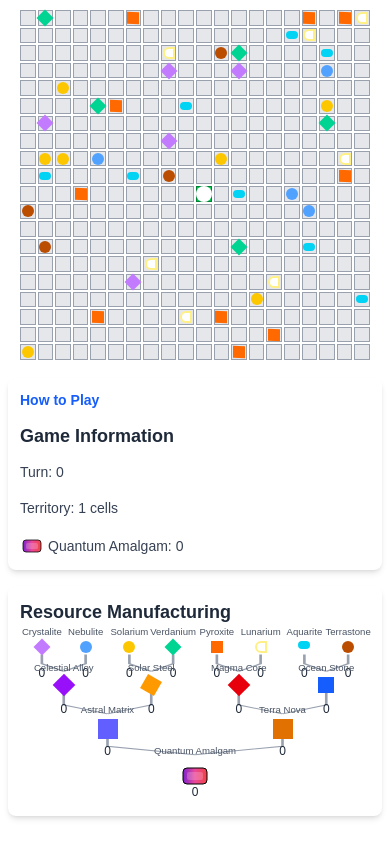
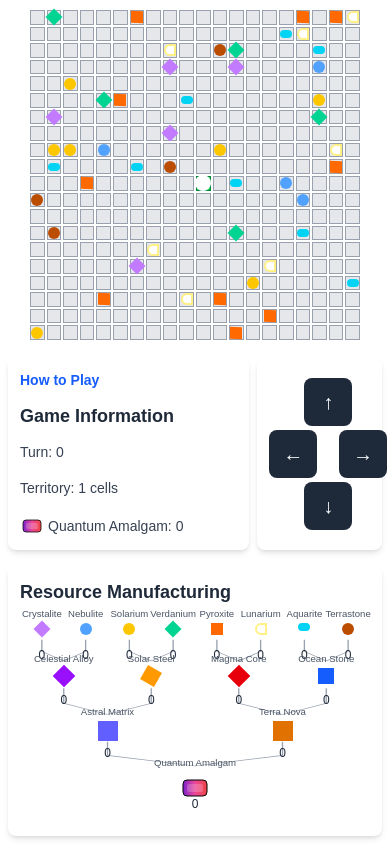
Before and after one commit to TreppLabs/quantum-amalgam, a Next.js app: page / in a window 390 px wide. Built offline with nearby package versions, Linux system fonts and the light colour scheme.

Commit message:
some cursor config and mobile buttons

```diff
--- a/package.json
+++ b/package.json
@@ -6,7 +6,8 @@
     "dev": "next dev",
     "build": "next build",
     "start": "next start",
-    "lint": "next lint"
+    "lint": "next lint",
+    "update-context": "./.cursor/update_context.sh"
   },
   "dependencies": {
     "react": "^19.0.0",
--- /dev/null
+++ b/src/app/components/DirectionalControls.tsx
@@ -0,0 +1,68 @@
+'use client';
+
+interface DirectionalControlsProps {
+  onDirectionClick: (direction: string) => void;
+}
+
+const DirectionalControls: React.FC<DirectionalControlsProps> = ({ onDirectionClick }) => {
+  const handleTouchStart = (e: React.TouchEvent, direction: string) => {
+    e.preventDefault(); // Prevent any default touch behavior
+    onDirectionClick(direction);
+  };
+
+  return (
+    <div className="flex flex-col items-center justify-center w-full h-full">
+      <div className="grid grid-cols-3 gap-1">
+        {/* Up button */}
+        <div className="col-start-2 row-start-1">
+          <button
+            onClick={() => onDirectionClick('up')}
+            onTouchStart={(e) => handleTouchStart(e, 'up')}
+            className="w-12 h-12 bg-gray-800 hover:bg-gray-700 active:bg-gray-600 rounded-lg flex items-center justify-center text-white text-xl touch-manipulation"
+            aria-label="Move Up"
+          >
+            ↑
+          </button>
+        </div>
+
+        {/* Left button */}
+        <div className="col-start-1 row-start-2">
+          <button
+            onClick={() => onDirectionClick('left')}
+            onTouchStart={(e) => handleTouchStart(e, 'left')}
+            className="w-12 h-12 bg-gray-800 hover:bg-gray-700 active:bg-gray-600 rounded-lg flex items-center justify-center text-white text-xl touch-manipulation"
+            aria-label="Move Left"
+          >
+            ←
+          </button>
+        </div>
+
+        {/* Right button */}
+        <div className="col-start-3 row-start-2">
+          <button
+            onClick={() => onDirectionClick('right')}
+            onTouchStart={(e) => handleTouchStart(e, 'right')}
+            className="w-12 h-12 bg-gray-800 hover:bg-gray-700 active:bg-gray-600 rounded-lg flex items-center justify-center text-white text-xl touch-manipulation"
+            aria-label="Move Right"
+          >
+            →
+          </button>
+        </div>
+
+        {/* Down button */}
+        <div className="col-start-2 row-start-3">
+          <button
+            onClick={() => onDirectionClick('down')}
+            onTouchStart={(e) => handleTouchStart(e, 'down')}
+            className="w-12 h-12 bg-gray-800 hover:bg-gray-700 active:bg-gray-600 rounded-lg flex items-center justify-center text-white text-xl touch-manipulation"
+            aria-label="Move Down"
+          >
+            ↓
+          </button>
+        </div>
+      </div>
+    </div>
+  );
+};
+
+export default DirectionalControls;
--- a/src/app/components/GameGrid.tsx
+++ b/src/app/components/GameGrid.tsx
@@ -2,6 +2,7 @@
 
 import Image from 'next/image';
 import { useState, useEffect, useCallback } from 'react';
+import DirectionalControls from './DirectionalControls';
 
 declare global {
   interface Window {
@@ -286,6 +287,8 @@ const GameGrid: React.FC = () => {
   const [showInstructions, setShowInstructions] = useState(false); // Popup closed initially
   const [isMobile, setIsMobile] = useState(false); // Detect mobile devices
   const [gridSize, setGridSize] = useState(0);
+  const [lastMoveTime, setLastMoveTime] = useState(0);
+  const MOVE_COOLDOWN = 300; // 300ms cooldown between moves
 
   useEffect(() => {
     // Detect if the user is on a mobile device
@@ -294,9 +297,11 @@ const GameGrid: React.FC = () => {
 
   useEffect(() => {
     const updateGridSize = () => {
-      const offset = isMobile ? 20 : 80;
+      const offset = isMobile ? 40 : 80; // Increased mobile offset
       if (isMobile) {
-        setGridSize(Math.min(window.innerWidth - offset, window.innerHeight - offset));
+        // For mobile, use the smaller dimension (width or height) minus offset
+        const minDimension = Math.min(window.innerWidth, window.innerHeight);
+        setGridSize(minDimension - offset);
       } else {
         const containerWidth = window.innerWidth * 0.65;
         setGridSize(Math.min(containerWidth - offset, window.innerHeight - offset));
@@ -308,29 +313,70 @@ const GameGrid: React.FC = () => {
   }, [isMobile]);
 
   const handleSwipe = (direction: string) => {
-    const event = { key: '' };
+    const now = Date.now();
+    if (now - lastMoveTime < MOVE_COOLDOWN) {
+      return; // Ignore moves that are too close together
+    }
+    setLastMoveTime(now);
+
+    // Use functional update so we always work with the latest grid.
+    setGrid(prevGrid => {
+      const newGrid = prevGrid.map(row => [...row]);
+      let changed = false;
+
+      for (let row = 0; row < GRID_SIZE; row++) {
+        for (let col = 0; col < GRID_SIZE; col++) {
+          if (prevGrid[row][col].owned) {
             switch (direction) {
               case 'up':
-        event.key = 'ArrowUp';
+                if (row > 0 && !prevGrid[row - 1][col].owned) {
+                  newGrid[row - 1][col] = { ...newGrid[row - 1][col], owned: true, owner: 'player' };
+                  changed = true;
+                }
                 break;
               case 'down':
-        event.key = 'ArrowDown';
+                if (row < GRID_SIZE - 1 && !prevGrid[row + 1][col].owned) {
+                  newGrid[row + 1][col] = { ...newGrid[row + 1][col], owned: true, owner: 'player' };
+                  changed = true;
+                }
                 break;
               case 'left':
-        event.key = 'ArrowLeft';
+                if (col > 0 && !prevGrid[row][col - 1].owned) {
+                  newGrid[row][col - 1] = { ...newGrid[row][col - 1], owned: true, owner: 'player' };
+                  changed = true;
+                }
                 break;
               case 'right':
-        event.key = 'ArrowRight';
+                if (col < GRID_SIZE - 1 && !prevGrid[row][col + 1].owned) {
+                  newGrid[row][col + 1] = { ...newGrid[row][col + 1], owned: true, owner: 'player' };
+                  changed = true;
+                }
                 break;
             }
-    handleKeyPress(event as KeyboardEvent);
+          }
+        }
+      }
+
+      if (changed) {
+        // Use functional update for resources as well.
+        setResources(prevResources => {
+          const combinedResources = combineResources(prevResources);
+          const { newGrid: minedGrid, newResources: finalResources } = mineResources(newGrid, combinedResources);
+          // Update grid and turn counter with the new state.
+          setGrid(minedGrid);
+          setTurnCount(prev => prev + 1);
+          return finalResources;
+        });
+      }
+      return prevGrid;
+    });
   };
 
   const handleTouchStart = useCallback((e: TouchEvent) => {
     const touch = e.touches[0];
     window.startX = touch.clientX;
     window.startY = touch.clientY;
-  }, []); // no "any" now
+  }, []);
 
   const handleTouchEnd = useCallback((e: TouchEvent) => {
     const touch = e.changedTouches[0];
@@ -346,16 +392,41 @@ const GameGrid: React.FC = () => {
       if (deltaY > 0) handleSwipe('down');
       else handleSwipe('up');
     }
-  }, [handleSwipe]); // added dependency
+  }, [handleSwipe]);
+
+  const handleKeyPress = useCallback((event: KeyboardEvent) => {
+    if (isMobile) return; // Ignore keyboard events on mobile
+
+    let direction = '';
+    switch (event.key) {
+      case 'ArrowUp':
+        direction = 'up';
+        break;
+      case 'ArrowDown':
+        direction = 'down';
+        break;
+      case 'ArrowLeft':
+        direction = 'left';
+        break;
+      case 'ArrowRight':
+        direction = 'right';
+        break;
+      default:
+        return;
+    }
+    handleSwipe(direction);
+  }, [isMobile]);
 
   useEffect(() => {
     window.addEventListener('touchstart', handleTouchStart);
     window.addEventListener('touchend', handleTouchEnd);
+    window.addEventListener('keydown', handleKeyPress);
     return () => {
       window.removeEventListener('touchstart', handleTouchStart);
       window.removeEventListener('touchend', handleTouchEnd);
+      window.removeEventListener('keydown', handleKeyPress);
     };
-  }, [handleTouchStart, handleTouchEnd]);
+  }, [handleTouchStart, handleTouchEnd, handleKeyPress]);
 
   useEffect(() => {
     setGrid(createInitialGrid(true));
@@ -383,67 +454,6 @@ const GameGrid: React.FC = () => {
     }
     return { newGrid, newResources };
   }, []);
-
-  const handleKeyPress = useCallback((event: KeyboardEvent) => {
-    // Use functional update so we always work with the latest grid.
-    setGrid(prevGrid => {
-      const newGrid = prevGrid.map(row => [...row]);
-      let changed = false;
-
-      for (let row = 0; row < GRID_SIZE; row++) {
-        for (let col = 0; col < GRID_SIZE; col++) {
-          if (prevGrid[row][col].owned) {
-            switch (event.key) {
-              case 'ArrowUp':
-                if (row > 0 && !prevGrid[row - 1][col].owned) {
-                  newGrid[row - 1][col] = { ...newGrid[row - 1][col], owned: true, owner: 'player' };
-                  changed = true;
-                }
-                break;
-              case 'ArrowDown':
-                if (row < GRID_SIZE - 1 && !prevGrid[row + 1][col].owned) {
-                  newGrid[row + 1][col] = { ...newGrid[row + 1][col], owned: true, owner: 'player' };
-                  changed = true;
-                }
-                break;
-              case 'ArrowLeft':
-                if (col > 0 && !prevGrid[row][col - 1].owned) {
-                  newGrid[row][col - 1] = { ...newGrid[row][col - 1], owned: true, owner: 'player' };
-                  changed = true;
-                }
-                break;
-              case 'ArrowRight':
-                if (col < GRID_SIZE - 1 && !prevGrid[row][col + 1].owned) {
-                  newGrid[row][col + 1] = { ...newGrid[row][col + 1], owned: true, owner: 'player' };
-                  changed = true;
-                }
-                break;
-            }
-          }
-        }
-      }
-
-      if (changed) {
-        // Use functional update for resources as well.
-        setResources(prevResources => {
-          const combinedResources = combineResources(prevResources);
-          const { newGrid: minedGrid, newResources: finalResources } = mineResources(newGrid, combinedResources);
-          // Update grid and turn counter with the new state.
-          setGrid(minedGrid);
-          setTurnCount(prev => prev + 1);
-          return finalResources;
-        });
-      }
-      return prevGrid;
-    });
-  }, [mineResources]);
-
-  useEffect(() => {
-    window.addEventListener('keydown', handleKeyPress);
-    return () => {
-      window.removeEventListener('keydown', handleKeyPress);
-    };
-  }, [handleKeyPress]);
 
   return (
     <div className={`flex ${isMobile ? 'flex-col' : 'h-screen'} w-full relative`}>
@@ -477,14 +487,14 @@ const GameGrid: React.FC = () => {
 
       {/* Mobile Layout */}
       {isMobile ? (
-        <>
-          {/* Grid Section */}
+        <div className="flex flex-col h-screen">
+          {/* Grid Section - Top */}
           <div
-            className="flex items-center justify-center mx-auto" // added mx-auto here
+            className="flex items-center justify-center mx-auto"
             style={{
               padding: '10px',
               width: gridSize + "px",
-              height: gridSize + "px", // square container
+              height: gridSize + "px",
             }}
           >
             <div
@@ -495,8 +505,6 @@ const GameGrid: React.FC = () => {
                 gridTemplateRows: `repeat(${GRID_SIZE}, 1fr)`,
                 width: '100%',
                 height: '100%',
-                justifyContent: 'center',
-                alignContent: 'center',
               }}
             >
               {grid.map((row) =>
@@ -510,10 +518,6 @@ const GameGrid: React.FC = () => {
                         : 'bg-gray-200 border-gray-400'
                       }
                     `}
-                    style={{
-                      width: '100%', // Let the grid container control the size
-                      height: '100%', // Let the grid container control the size
-                    }}
                   >
                     {cell.owned && (
                       <div className="w-4 h-4 bg-white rounded-full absolute" />
@@ -533,10 +537,10 @@ const GameGrid: React.FC = () => {
             </div>
           </div>
 
-          {/* Info and Manufacturing Section */}
-          <div className="flex flex-col w-full p-2 space-y-4" style={{ flexGrow: 1, height: 'calc(100vh - calc(100vw - 20px) - 20px)' }}>
-            {/* Game Info */}
-            <div className="flex-none bg-white rounded-lg p-3 shadow-md">
+          {/* Info and Controls Section - Middle */}
+          <div className="flex flex-row p-2 space-x-2">
+            {/* Game Info - Left 2/3 */}
+            <div className="flex-1 bg-white rounded-lg p-3 shadow-md">
               <div className="relative mb-3">
                 <div
                   className="text-sm font-semibold text-blue-600 cursor-pointer hover:underline"
@@ -565,16 +569,23 @@ const GameGrid: React.FC = () => {
               </div>
             </div>
 
-            {/* Manufacturing Section */}
-            <div className="flex-1 bg-white rounded-lg p-3 shadow-md flex flex-col">
+            {/* Directional Controls - Right 1/3 */}
+            <div className="w-1/3 bg-white rounded-lg p-3 shadow-md flex items-center justify-center">
+              <DirectionalControls onDirectionClick={handleSwipe} />
+            </div>
+          </div>
+
+          {/* Manufacturing Section - Bottom */}
+          <div className="flex-1 bg-white rounded-lg p-3 shadow-md m-2">
             <div className="text-lg font-semibold mb-2 text-gray-800">Resource Manufacturing</div>
-              <div className="relative w-full flex-grow">
-                {/* SVG Connections Layer for mobile - increased stroke width */}
+            <div className="relative w-full h-[calc(100%-2rem)]">
+              {/* SVG Connections Layer */}
               <svg
                 className="absolute top-0 left-0 w-full h-full pointer-events-none"
-                  viewBox="0 0 400 500"
-                  preserveAspectRatio="none"
+                viewBox={`0 0 ${400} ${500}`} // Use a fixed viewBox for scaling
+                preserveAspectRatio="none" // Allow the aspect ratio to stretch
               >
+                {/* Tier 1 to Tier 2 connections */}
                 {[
                   [BASIC_RESOURCES[0], BASIC_RESOURCES[1], MATERIALS[0]],
                   [BASIC_RESOURCES[2], BASIC_RESOURCES[3], MATERIALS[1]],
@@ -589,9 +600,11 @@ const GameGrid: React.FC = () => {
                       getResourcePosition(output, 400, 500)
                     )}
                     className="stroke-gray-400 fill-none"
-                      strokeWidth="3" // increased thickness for mobile connectors
+                    strokeWidth="1.5"
                   />
                 ))}
+
+                {/* Tier 2 to Tier 3 connections */}
                 {[
                   [MATERIALS[0], MATERIALS[1], COMPOUNDS[0]],
                   [MATERIALS[2], MATERIALS[3], COMPOUNDS[1]]
@@ -604,9 +617,11 @@ const GameGrid: React.FC = () => {
                       getResourcePosition(output, 400, 500)
                     )}
                     className="stroke-gray-400 fill-none"
-                      strokeWidth="3" // increased thickness for mobile connectors
+                    strokeWidth="1.5"
                   />
                 ))}
+
+                {/* Tier 3 to Tier 4 connection */}
                 <path
                   d={createYConnector(
                     getResourcePosition(COMPOUNDS[0], 400, 500),
@@ -614,7 +629,7 @@ const GameGrid: React.FC = () => {
                     getResourcePosition(SUPER_ALLOY, 400, 500)
                   )}
                   className="stroke-gray-400 fill-none"
-                    strokeWidth="3" // increased thickness for mobile connectors
+                  strokeWidth="1.5"
                 />
               </svg>
 
@@ -626,15 +641,15 @@ const GameGrid: React.FC = () => {
                     key={resource.name}
                     className="absolute transform -translate-x-1/2"
                     style={{
-                        left: `${(pos.icon.x / 400) * 100}%`,
-                        top: `${(pos.icon.y / 500) * 100}%`,
+                      left: `${(pos.icon.x / 400) * 100}%`, // Scale position based on container width
+                      top: `${(pos.icon.y / 500) * 100}%` // Scale position based on container height
                     }}
                   >
                     <div
                       className="text-[0.6rem] text-gray-600 text-center whitespace-nowrap absolute transform -translate-x-1/2"
                       style={{
                         left: '50%',
-                          top: '-16px',
+                        top: '-16px'
                       }}
                     >
                       {resource.name}
@@ -651,7 +666,7 @@ const GameGrid: React.FC = () => {
                       <div
                         className={`${resource.color} ${resource.iconClasses}`}
                         style={{
-                            transform: `scale(${400 / 400}, ${500 / 500})`,
+                          transform: `scale(${400 / 400}, ${500 / 500})`, // Scale icons proportionally
                         }}
                       />
                     )}
@@ -660,7 +675,7 @@ const GameGrid: React.FC = () => {
                       style={{
                         width: '24px',
                         left: '50%',
-                          top: '24px',
+                        top: '24px'
                       }}
                     >
                       {resources[resource.name] || 0}
@@ -671,7 +686,6 @@ const GameGrid: React.FC = () => {
             </div>
           </div>
         </div>
-        </>
       ) : (
         // Desktop Layout
         <div className="flex h-screen w-full">
```
Also changed, not shown: .cursor/project_context.json (added), 1 other file (tests, documents, lock files or other folders). Lines whose indentation alone changed are shown as unchanged.
